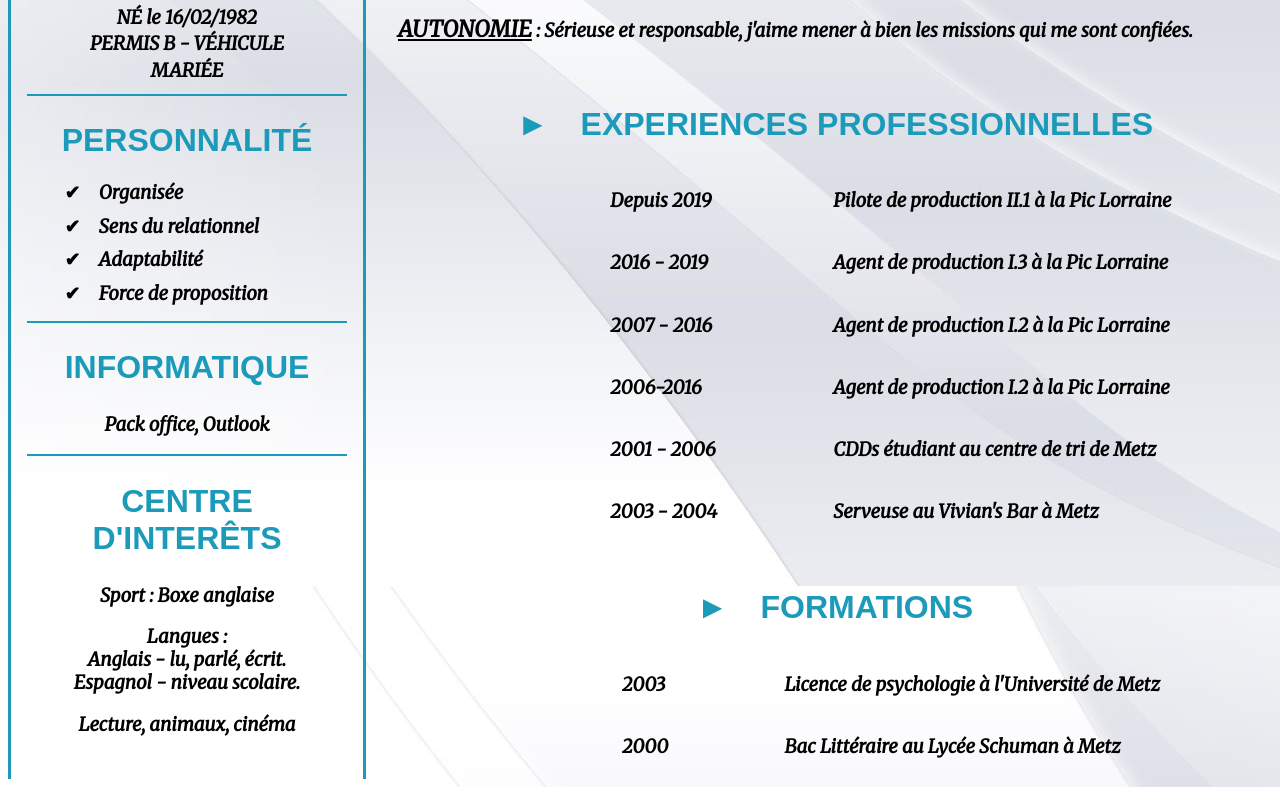
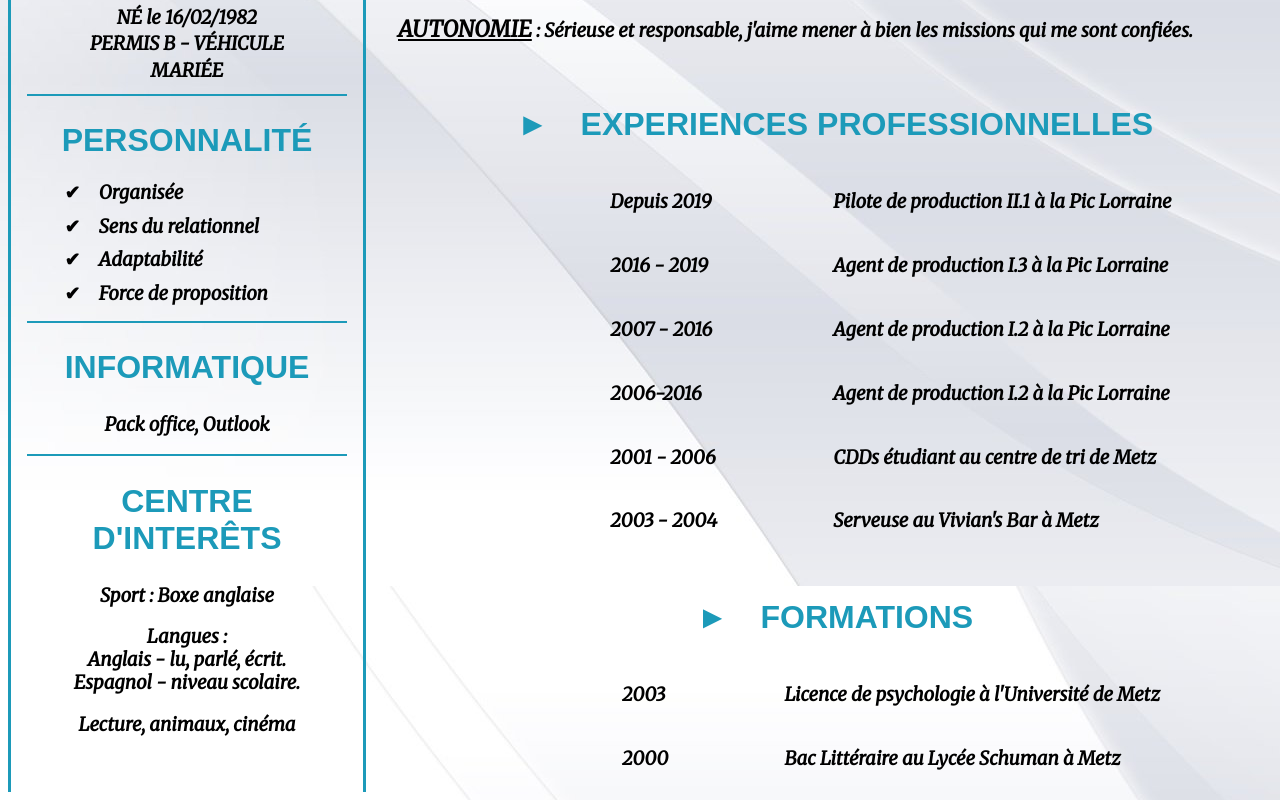
Before and after one commit to SylvainTama/CVAdeline, a plain HTML site: page index.html in a window 1280 px wide. Shown: the part 614-1414 px from the top of the page. Drawn offline with Linux system fonts and the light colour scheme; a web font is replaced by a local one.

Commit message:
Update styles.css

```diff
--- a/styles.css
+++ b/styles.css
@@ -115,7 +115,7 @@ body {
 
 #experiences td {
 	text-indent: 7em;
-	line-height: 1.3em;
+	line-height: 1.4em;
 }
 
 #formations {
@@ -129,5 +129,5 @@ body {
 
 #formations td {
 	text-indent: 7em;
-	line-height: 1.3em;
+	line-height: 1.4em;
 }
```
